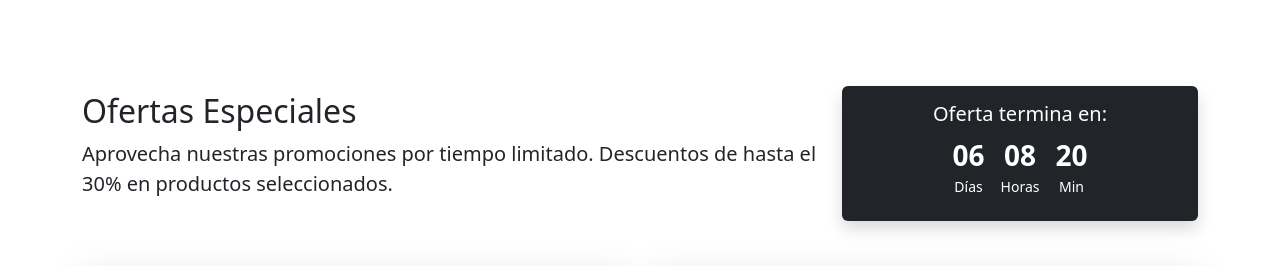
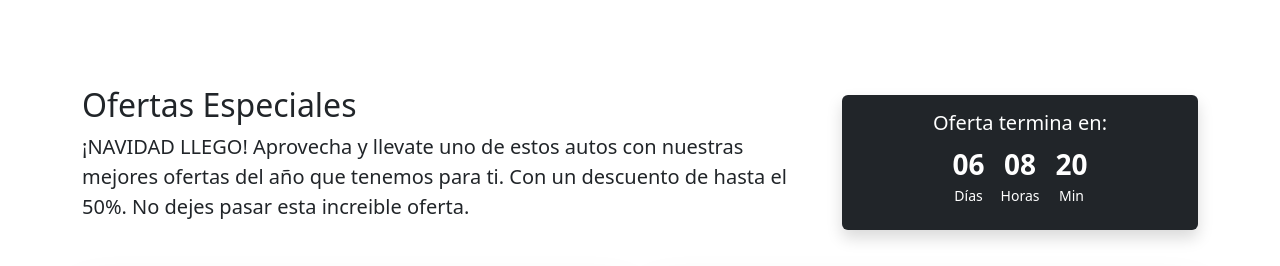
Before and after one commit to Josue200618/Tienda-boostrap, a plain HTML site: page index.html in a window 1280 px wide. Shown: the part 1760-2026 px from the top of the page. Drawn offline with nearby package versions, Linux system fonts and the light colour scheme; grey boxes are pictures that could not be loaded.

Commit message:
actualizado

```diff
--- a/index.html
+++ b/index.html
@@ -238,7 +238,7 @@
             <div class="row align-items-center mb-5">
                 <div class="col-md-8">
                     <h2 class="text-dark">Ofertas Especiales</h2>
-                    <p class="lead">Aprovecha nuestras promociones por tiempo limitado. Descuentos de hasta el 30% en productos seleccionados.</p>
+                    <p class="lead"> ¡NAVIDAD LLEGO!  Aprovecha y llevate uno de estos autos con nuestras mejores ofertas del año que tenemos para ti. Con un descuento de hasta el 50%. No dejes pasar esta increible oferta. </p>
                 </div>
                 <div class="col-md-4 text-end">
                     <div class="bg-dark text-white p-3 rounded shadow">
```
